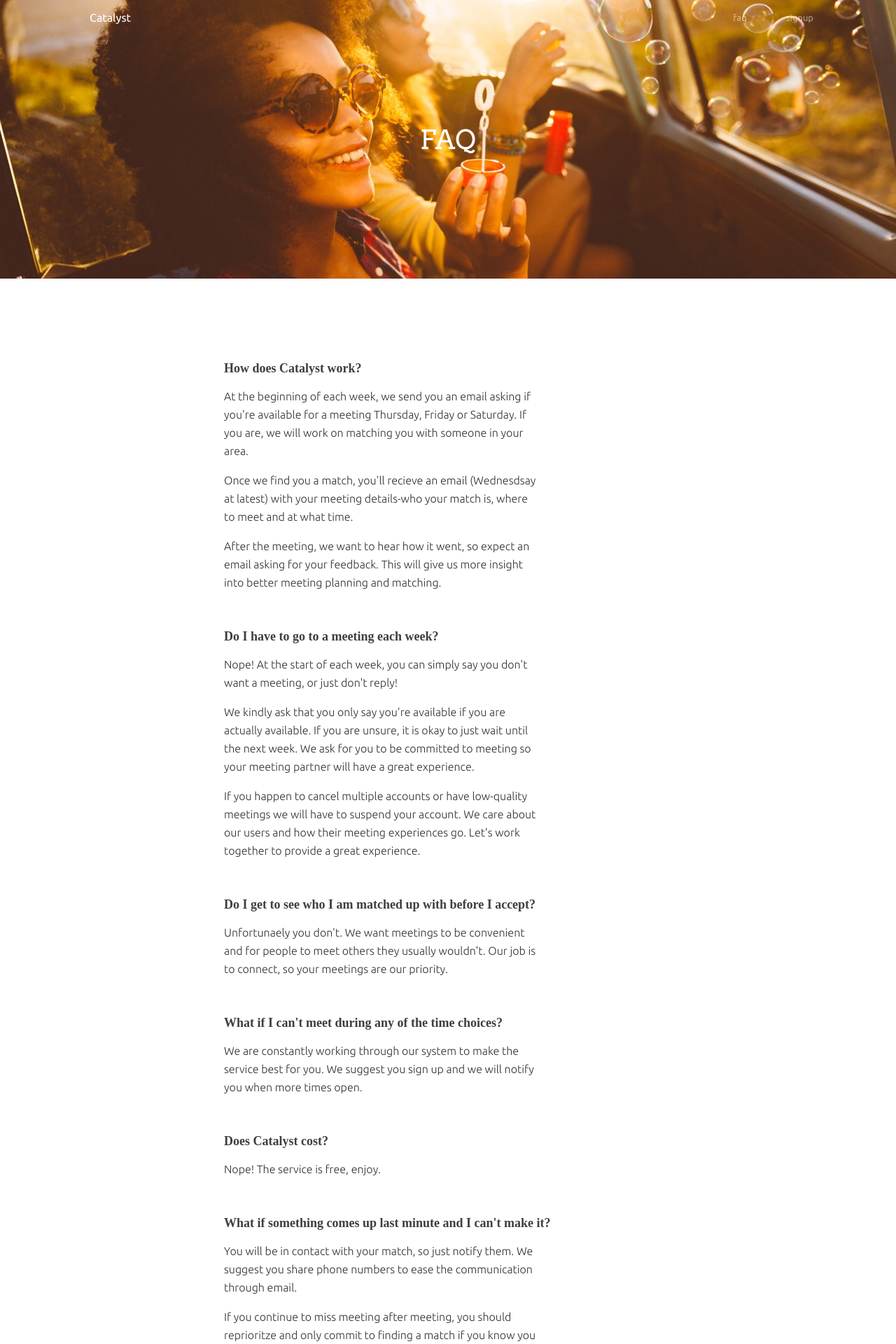
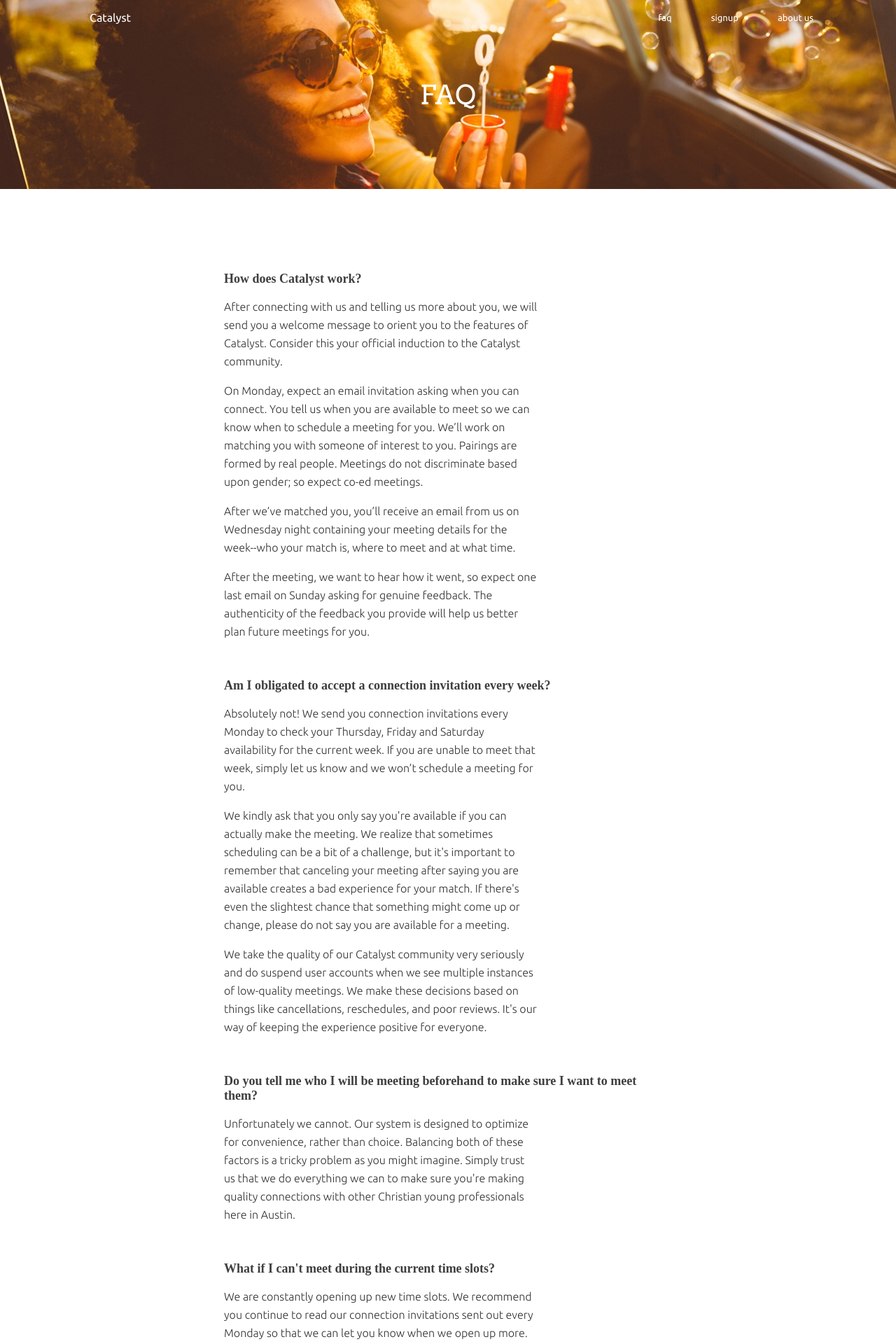
Before and after one commit to cmh3258/catalyst, a PHP site: page /faq.html in a window 1280 px wide. Shown: the top 1920 px of the page at 70% size. Run offline with PHP 8.4, Linux system fonts and the light colour scheme; some web fonts are replaced.

Commit message:
new header img + faq update

```diff
--- a/faq.html
+++ b/faq.html
@@ -35,6 +35,7 @@
       <ul>
         <li><a href="faq.html">faq</a></li>
         <li><a href="signup.html">signup</a></li>
+        <li><a href="about.html">about us</a></li>
       </ul>
     </div>
 
@@ -48,96 +49,43 @@
 
     <section id="faqSection">
       <div>
-<!-- <h2>How does Weave work?</h2>
-<p>
-At the start of each week, you will receive an email asking if you're available for a meeting on Friday or Saturday. If you are, we'll work on matching you with someone that aligns with your interests/preferences. Matches are curated by real people.
-<br>
-Once matched, you'll receive an email on Wednesday (at the latest) with your meeting details for the week—who your match is, where to meet, and at what time.
-<br>
-After the meeting, we want to hear how it went, so expect one last email asking for feedback. The feedback you provide will help us better plan future meetings for you.
-</p> -->
-<h2>How does Catalyst work?</h2>
-<p>At the beginning of each week, we send you an email asking if you're available for a meeting Thursday, Friday or Saturday. If you are, we will work on matching you with someone in your area.</p>
-<!-- <br> -->
-<p>Once we find you a match, you'll recieve an email (Wednesdsay at latest) with your meeting details-who your match is, where to meet and at what time.</p>
-<!-- <br> -->
-<p>After the meeting, we want to hear how it went, so expect an email asking for your feedback. This will give us more insight into better meeting planning and matching.</p>
+        <h2>How does Catalyst work?</h2>
 
-<!-- <h2>Am I obligated to attend a meeting every week?</h2>
-<p>
-Not at all! We will email you at the start of each week to check your availability for Friday or Saturday. If you cannot make it that week, simply let us know and we won't schedule a meeting for you.
-<br>
-We kindly ask that you only say you're available if you can actually make the meeting. We know that sometimes scheduling can be tough, but it's important to remember that canceling your meeting after saying you are available creates a bad experience for your match. If there's even a chance that something might come up, please do not say you are available for a meeting.
-<br>
-We take the quality of our community very seriously and do suspend user accounts when we see multiple instances of low-quality meetings. We make these decisions based on things like cancelations, reschedules, and poor reviews. It's our way of keeping the experience positive for everyone.
-</p> -->
-<h2>Do I have to go to a meeting each week?</h2>
-<p>Nope! At the start of each week, you can simply say you don't want a meeting, or just don't reply!</p>
-<!-- <br> -->
-<p>We kindly ask that you only say you're available if you are actually available. If you are unsure, it is
-okay to just wait until the next week. We ask for you to be committed to meeting so your meeting partner
-will have a great experience.</p>
-<!-- <br> -->
-<p>If you happen to cancel multiple accounts or have low-quality meetings we will have to suspend your account. We care about our users and how their meeting experiences go. Let's work together to provide a great experience.</p>
-
-<!-- <h2>Do you tell me who I will be meeting beforehand to make sure I want to meet them?</h2>
-<p>
-Unfortunately we cannot. Our system is designed to optimize for convenience, rather than choice. Balancing both of these is a tricky problem as you might imagine. On average, our members rate their matches a 4.6 out of 5 in terms of value and satisfaction so trust us that we do everything we can to make sure you're making quality connections.
-</p> -->
-<h2>Do I get to see who I am matched up with before I accept?</h2>
-<p>Unfortunaely you don't. We want meetings to be convenient and for people to meet others they usually wouldn't. Our job is to connect, so your meetings are our priority.</p>
+        <p>After connecting with us and telling us more about you, we will send you a welcome message to orient you to the features of Catalyst. Consider this your official induction to the Catalyst community.</p>
+        <p>On Monday, expect an email invitation asking when you can connect. You tell us when you are available to meet so we can know when to schedule a meeting for you. We’ll work on matching you with someone of interest to you. Pairings are formed by real people. Meetings do not discriminate based upon gender; so expect co-ed meetings.</p>
+        <p>After we’ve matched you, you’ll receive an email from us on Wednesday night containing your meeting details for the week--who your match is, where to meet and at what time.</p>
+        <p>After the meeting, we want to hear how it went, so expect one last email on Sunday asking for genuine feedback. The authenticity of the feedback you provide will help us better plan future meetings for you.</p>
 
 
-<!-- <h2>What if I can't meet during the current time slots?</h2>
-<p>
-We are constantly opening up new time slots. We recommend you still apply so that we can let you know when we open up more.
-</p> -->
-<h2>What if I can't meet during any of the time choices?</h2>
-<p>We are constantly working through our system to make the service best for you. We suggest you sign up and we will notify you when more times open.</p>
+        <h2>Am I obligated to accept a connection invitation every week?</h2>
+        <p>Absolutely not! We send you connection invitations every Monday to check your Thursday, Friday and Saturday availability for the current week. If you are unable to meet that week, simply let us know and we won’t schedule a meeting for you.</p>
+        <p>We kindly ask that you only say you're available if you can actually make the meeting. We realize that sometimes scheduling can be a bit of a challenge, but it's important to remember that canceling your meeting after saying you are available creates a bad experience for your match. If there's even the slightest chance that something might come up or change, please do not say you are available for a meeting.</p>
+        <p>We take the quality of our Catalyst community very seriously and do suspend user accounts when we see multiple instances of low-quality meetings. We make these decisions based on things like cancellations, reschedules, and poor reviews. It's our way of keeping the experience positive for everyone.</p>
 
-<!-- <h2>How much does Weave cost?</h2>
-<p>
-The service is absolutely free. We're venture-funded and will monetize in the future via premium (even better!) services for our members.
-</p> -->
-<h2>Does Catalyst cost?</h2>
-<p>Nope! The service is free, enjoy.</p>
+        <h2>Do you tell me who I will be meeting beforehand to make sure I want to meet them?</h2>
+        <p>Unfortunately we cannot. Our system is designed to optimize for convenience, rather than choice. Balancing both of these factors is a tricky problem as you might imagine. Simply trust us that we do everything we can to make sure you're making quality connections with other Christian young professionals here in Austin. </p>
 
+        <h2>What if I can't meet during the current time slots?</h2>
+        <p>We are constantly opening up new time slots. We recommend you continue to read our connection invitations sent out every Monday  so that we can let you know when we open up more.<p>
 
-<!-- <h2>What if something comes up and I can’t make my Weave meeting?</h2>
-<p>
-We recommend sharing your phone number with your match prior to the meeting. You also have their email address for last resort. Please let them know as soon as you realize you're not going to be able to make the meeting. If all else fails, email lisa@weave.in and she will do her best to contact the other party.
-</p> -->
-<h2>What if something comes up last minute and I can't make it?</h2>
-<p>You will be in contact with your match, so just notify them. We suggest you share phone numbers to ease the communication through email.</p>
-<p>If you continue to miss meeting after meeting, you should reprioritze and only commit to finding a match if you know you can make it.</p>
+        <h2>How much does Catalyst cost?</h2>
+        <p>The service is absolutely free. We're sponsor-funded and will monetize in the future via premium (even better!) services for our Catalyst community.</p>
 
+        <h2>What if something comes up and I can’t make my Catalyst meeting?</h2>
+        <p>We recommend sharing your phone number with your match prior to the meeting. You also have his or her email address for last resort to get in touch. Please let them know as soon as you realize you're not going to be able to make the meeting. If all else fails, email info@website.com and our Catalyst team will do their best to contact the other party.</p>
 
-<!-- <h2>What should I expect from a Weave meeting?</h2>
-<p>
-Our goal is to help people build their professional network. We fundamentally believe that you never know what you might learn or what new opportunities you might discover from spending just a little bit of time with someone. We see serendipitous connections and intros happen every week. We've even had members get hired, raise money, and find new partnerships.
-</p> -->
-<h2>What should I expect from a Catalyst meeting?</h2>
-<p>Connecting you to Christian professionals is our goal. We want to connect people outside of their immidate circles, furthering the unity of the body of Christ. New connections will bring life, new opportunity and a chance to love others.</p>
+        <h2>What should I expect from a Catalyst meeting?</h2>
+        <p>Our goal is to help Christian young professionals connect with each other across Austin to build kingdom-quality friendships. We believe that you never know what you might learn or what new opportunities you might discover from spending just a little bit of time with someone you may have never planned to cross paths with. We see divine connections and God-introductions happen every week.</p>
 
+        <h2>What if I’m running late to a Catalyst meeting?</h2>
+        <p>Most of our community members share their phone number prior to the meeting. A simple text message to your match will suffice. Please try not to have your match waiting for more than 5 minutes if possible. If all else fails, email info@website.com and she will do her best to contact the other party.</p>
 
-<!-- <h2>What if I’m running late to a Weave meeting?</h2>
-<p>
-Most of our members share their phone number prior to the meeting. A simple text message to your match will suffice. Please try not to have your match waiting for more than 5 mins if possible. If all else fails, email lisa@weave.in and she will do her best to contact the other party.
-</p> -->
-<h2>What if I'm running late to a Catalyst meetings?</h2>
-<p>When we match you up, we suggest sharing your phone number so you can easily communicate with your match. People have busy schedules, let's be respectful of them and stay within the prefixed time.</p>
+        <h2>How long should I expect a Catalyst meeting to last?</h2>
+        <p>We recommend keeping each meeting to an hour or so. If you need to be somewhere, don't hesitate to let the other party know.</p>
 
-<!-- <h2>How long should I expect a Weave meeting to last?</h2>
-<p>
-We recommend keeping each meeting to 30 minutes. If you need to be somewhere, don't hesitate to let the other party know.
-</p> -->
-<h2>How long does a Catalyst meeting last?</h2>
-<p>As long as you want! We suggest 30 minutes, but communicate with your match and don't hesitate to let them know how long you can meet for. We will give you the time and place to meet, the rest is up to you.</p>
+        <h2>How do I opt-out of Catalyst?</h2>
+        <p>If you no longer want to participate in Catalyst, email info@website.com with “Opt-out: [FIRST NAME LAST NAME] in the subject line.</p>
 
-<!-- <h2>How do I opt-out of Weave?</h2>
-<p>If you no longer want to participate in Weave, email lisa@weave.in.</p> -->
-<h2>No longer want to participate?</h2>
-<p>Just shoot us an email at help@catalyst.com</p>
       </div>
 
     </section>
--- a/style.css
+++ b/style.css
@@ -32,6 +32,9 @@ a:hover{
 
 section{
   padding: 4em 0;
+}
+#header{
+  padding: 0;
 }
 
 /* button */
@@ -73,6 +76,7 @@ section{
     margin: 0 auto;
     left: 0;
     right: 0;
+    z-index: 1;
   }
   #topNav ul{
     position: absolute;
@@ -93,25 +97,31 @@ section{
   }
 
   #topNav li a{
-    opacity: .5;
+    /*opacity: .5;*/
   }
   #topNav li a:hover{
-    opacity: 1;
+    /*opacity: .8;*/
+    color:#0DCAC5;
+
   }
   #topNav a.logo{
     /*margin-left: 2em;*/
     margin-top: 1em;
     font-size: 16px;
   }
+  a:hover{
+    color:#0DCAC5;
+  }
 
 /* header */
   #header{
     text-align: center;
     background-color: #9100FF;
-    background: url('images/pizza.jpeg') center no-repeat;
+    background: url('images/yopro_table.jpeg') center no-repeat;
     background-size: cover;
+    /*background-position-y: 5em;*/
   }
-  #header > div{
+  #header > div > div{
     padding: 4em 0;
   }
   #faq #header{
@@ -119,6 +129,14 @@ section{
     background-size: cover;
     text-align: center;
   }
+  .darkenFade{
+    width: 100%;
+    height: 100%;
+    position: relative;
+    background: #e1e1e1;
+    background: linear-gradient(to top,rgba(30,30,30,0),rgba(30,30,30,.6));
+  }
+
   #mc_embed_signup{
     background-color: transparent !important;
   }
@@ -348,8 +366,8 @@ section{
     margin: 0 auto;
   }
 
-  #header > div{
-    padding: 10em;
+  #header > div > div{
+    padding: 12em;
     width: 52%;
     margin:0 auto;
   }
@@ -357,7 +375,7 @@ section{
     padding: 5em;
 
   }
-    #about #header > div {
+    #about #header > div > div{
       padding: 5em;
     }
   #header h1{
```
Also changed, not shown: home.html (+7 -2 lines), about.html (added), images/yopro_table.jpeg (added).
